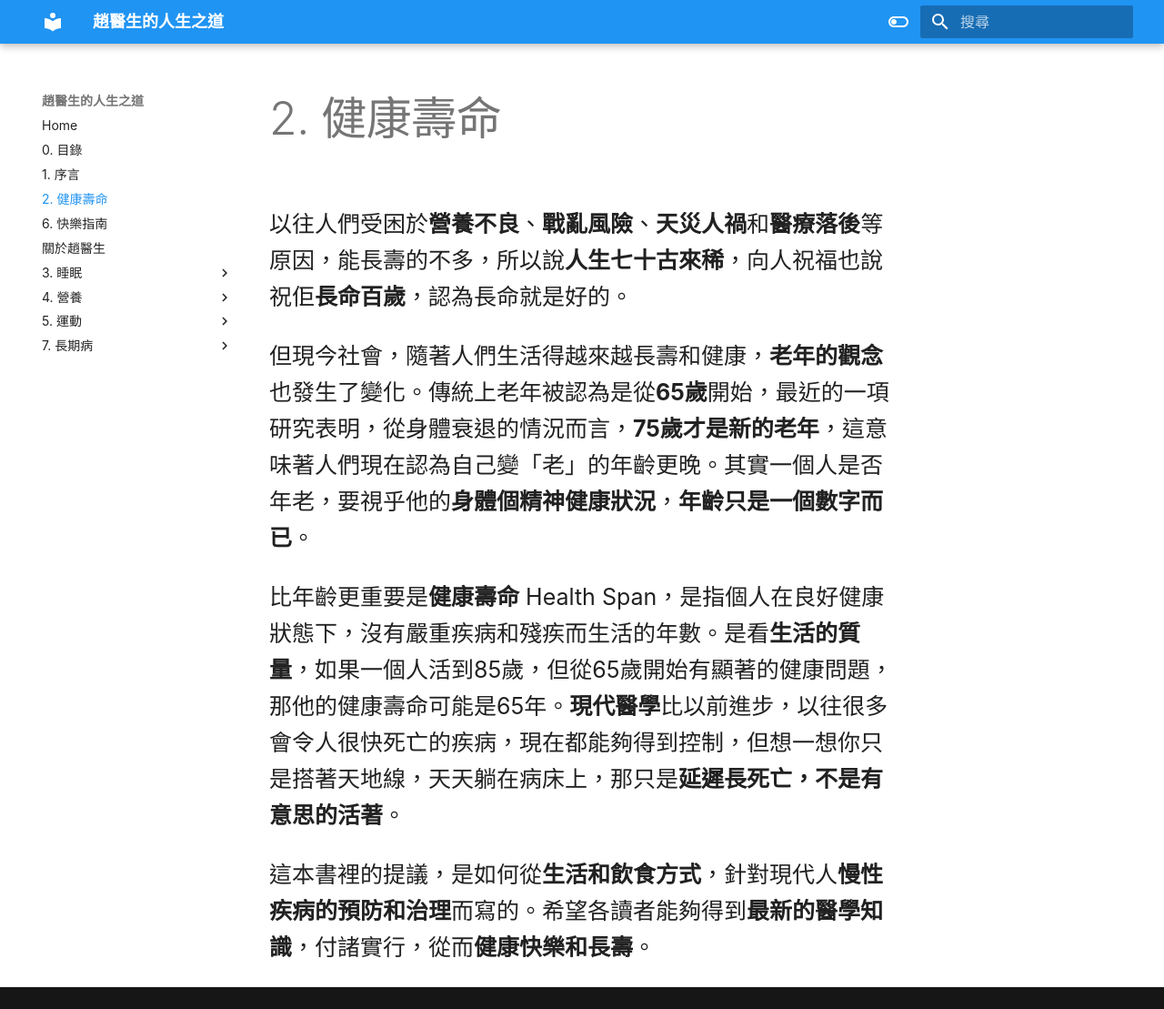
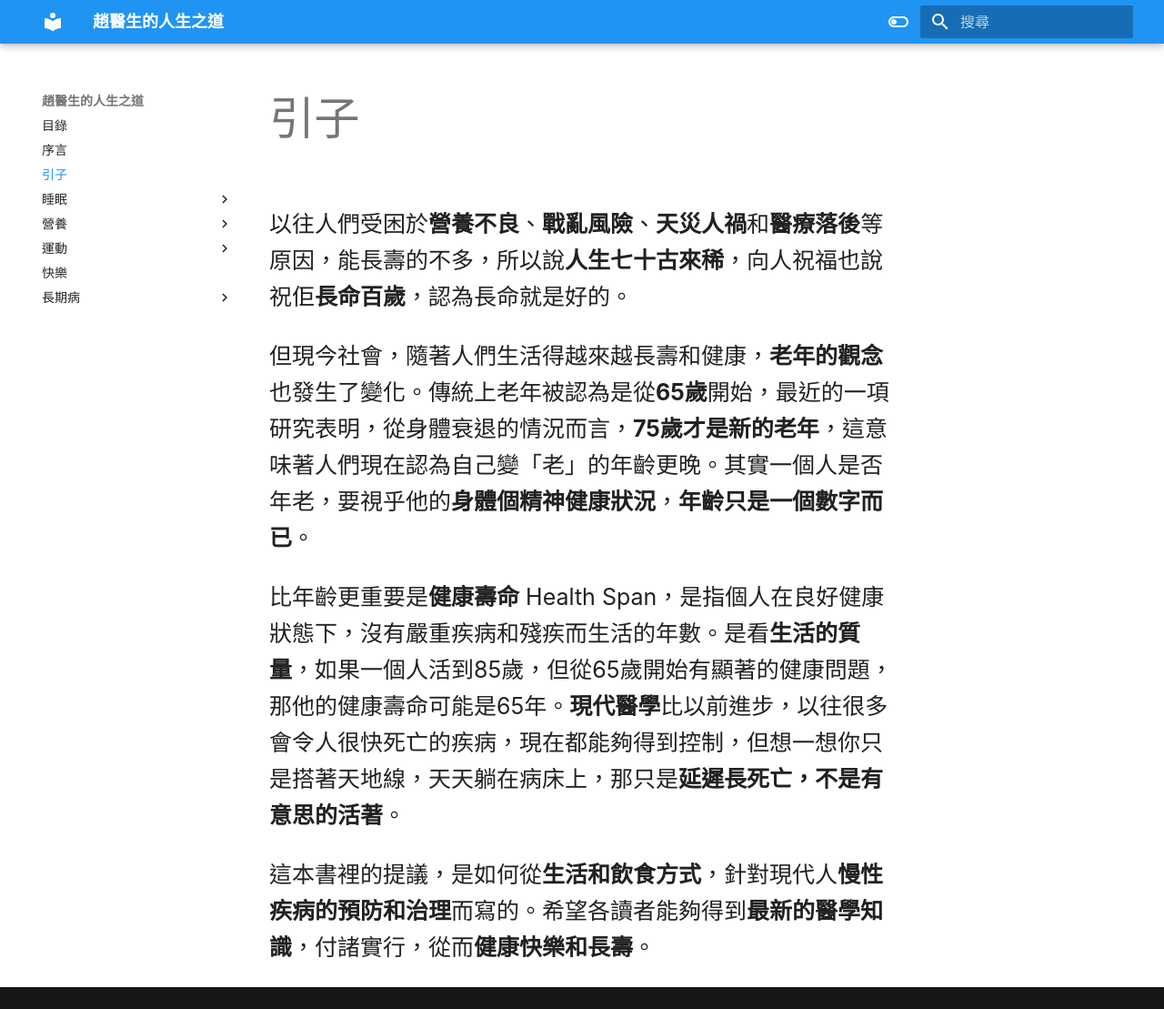
Before and after one commit to okbuddyagi/drochiu, an MkDocs documentation site: the page built from docs/2. 健康壽命.md, in a window 1280 px wide and 1109 px high. Shown: the whole window at 91% size. Built offline with MkDocs 1.6.1 and Material for MkDocs 9.7.7, drawn with Linux system fonts in a browser that asks for light colours; some of the changed lines change nothing that is shown.

Commit message:
added nav

```diff
--- a/mkdocs.yml
+++ b/mkdocs.yml
@@ -67,3 +67,31 @@
 
 extra:
   generator: false
+
+nav:
+  - 目錄: "0. 目錄.md"
+  - 序言: "1. 序言.md"
+  - 引子: "2. 健康壽命.md"
+  - 睡眠:
+    - 睡眠極重要: "3. 睡眠/3.1 睡眠極重要.md"
+    - 睡眠指南: "3. 睡眠/3.2 睡眠指南.md"
+    - 中醫看睡眠: "3. 睡眠/3.3 中醫看睡眠.md"
+  - 營養:
+    - 什麼是營養: "4. 營養/4.1 什麼是營養.md"
+    - 飲食指南: "4. 營養/4.2 飲食指南.md"
+    - 食多一些: "4. 營養/4.3 食多一些.md"
+    - 食少一些: "4. 營養/4.4 食少一些.md"
+    - 補充劑: "4. 營養/4.5 補充劑.md"
+    - 中醫飲食原則: "4. 營養/4.6 中醫飲食原則.md"
+  - 運動:
+    - 從零開始: "5. 運動/5.1 從零開始.md"
+    - 中醫運動原則: "5. 運動/5.3 中醫運動原則.md"
+    - 運動指南: "5. 運動/5.2 運動指南.md"
+  - 快樂: "6. 快樂指南"
+  - 長期病:
+    - 防癌: "7. 長期病/7.6 防癌.md"
+    - 腸胃問題: "7. 長期病/7.2 腸胃問題.md"
+    - 精神健康問題: "7. 長期病/7.3 精神健康問題.md"
+    - 退化性疾病: "7. 長期病/7.5 退化性疾病.md"
+    - 睡眠問題: "7. 長期病/7.4 睡眠問題.md"
+    - 都市病: "7. 長期病/7.1 都市病.md"
```
